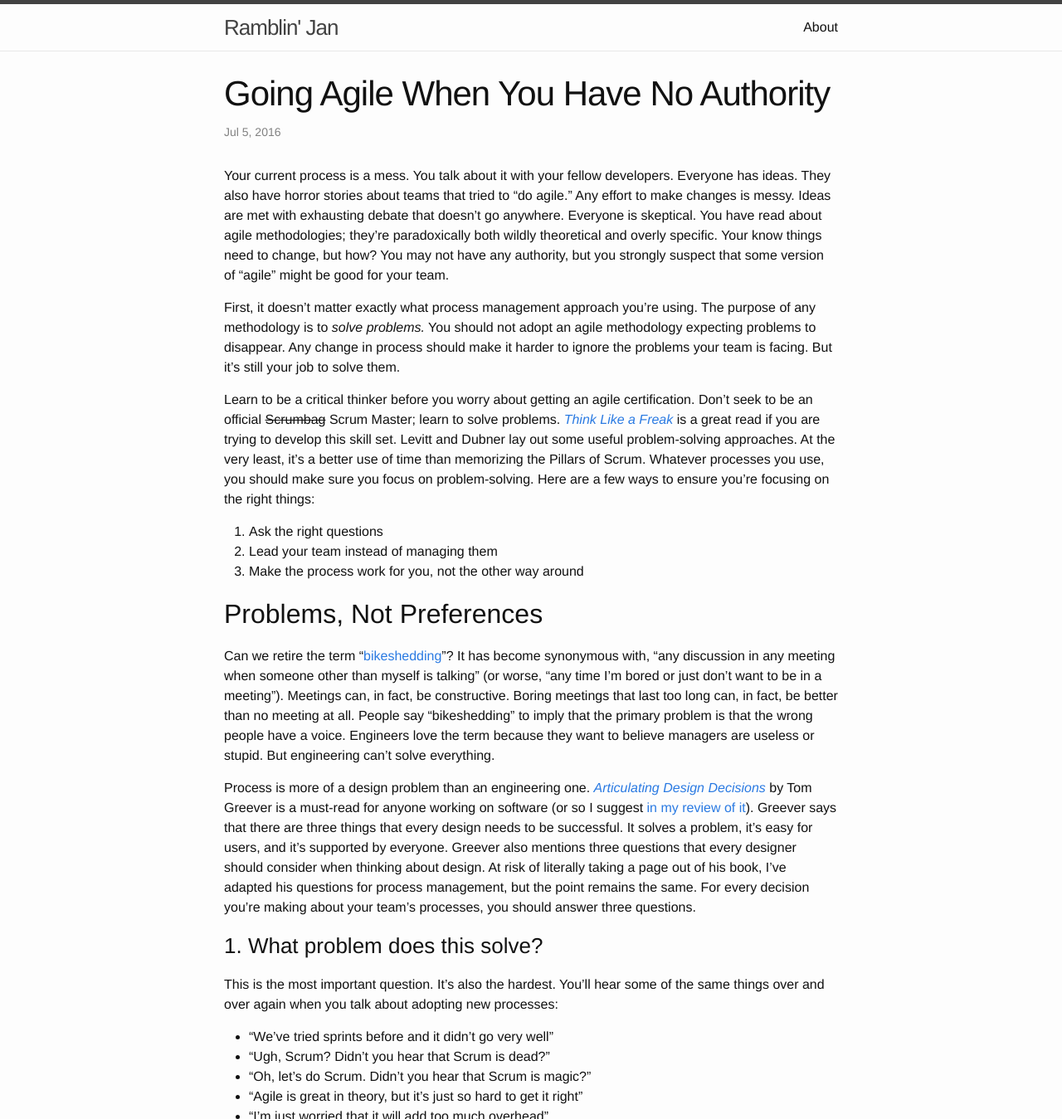
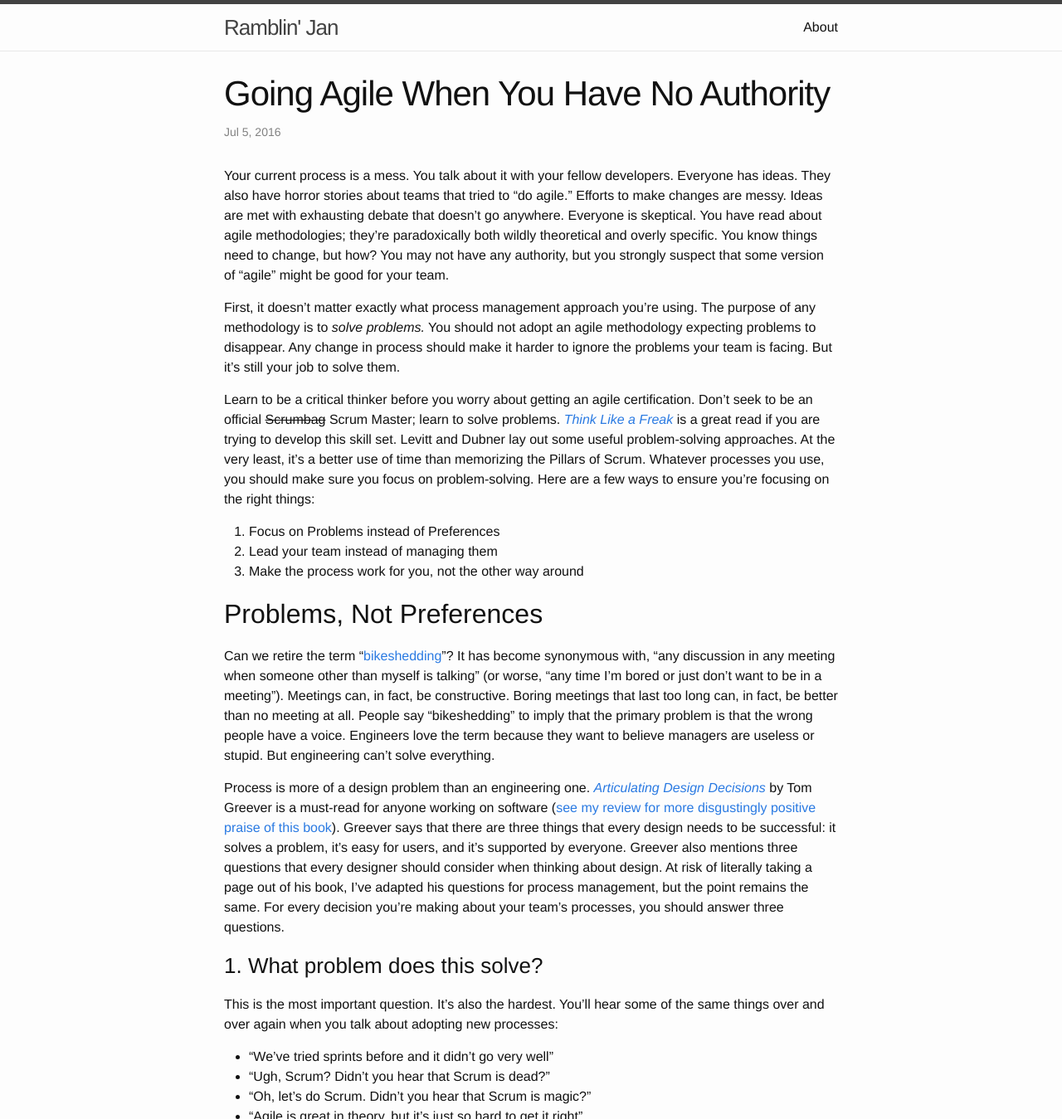
Before and after one commit to ramblinjan/ramblinjan.github.io, a Jekyll site: the page built from _posts/2016-07-04-Going Agile When You Have No Authority.md, in a window 1280 px wide and 1400 px high, cut to the strip 0-1349 px from the top of the window. Shown: the whole strip at 83% size. Built offline with Jekyll 4.4.1, drawn with Linux system fonts in a browser that asks for light colours; comment, search, counter and statistics services are not loaded; some of the changed text lies outside the part shown.

Commit message:
Update from editor feedback

```diff
--- a/_posts/2016-07-04-Going Agile When You Have No Authority.md
+++ b/_posts/2016-07-04-Going Agile When You Have No Authority.md
@@ -4,13 +4,13 @@ date: 2016-07-04 17:57:44 -0700
 title: Going Agile When You Have No Authority
 ---
 
-Your current process is a mess. You talk about it with your fellow developers. Everyone has ideas. They also have horror stories about teams that tried to "do agile." Any effort to make changes is messy. Ideas are met with exhausting debate that doesn't go anywhere. Everyone is skeptical. You have read about agile methodologies; they're paradoxically both wildly theoretical and overly specific. Your know things need to change, but how? You may not have any authority, but you strongly suspect that some version of "agile" might be good for your team.
+Your current process is a mess. You talk about it with your fellow developers. Everyone has ideas. They also have horror stories about teams that tried to "do agile." Efforts to make changes are messy. Ideas are met with exhausting debate that doesn't go anywhere. Everyone is skeptical. You have read about agile methodologies; they're paradoxically both wildly theoretical and overly specific. You know things need to change, but how? You may not have any authority, but you strongly suspect that some version of "agile" might be good for your team.
 
 First, it doesn't matter exactly what process management approach you're using. The purpose of any methodology is to *solve problems.* You should not adopt an agile methodology expecting problems to disappear. Any change in process should make it harder to ignore the problems your team is facing. But it's still your job to solve them.
 
 Learn to be a critical thinker before you worry about getting an agile certification. Don't seek to be an official ~~Scrumbag~~ Scrum Master; learn to solve problems. *[Think Like a Freak](https://amzn.com/0062218344)* is a great read if you are trying to develop this skill set. Levitt and Dubner lay out some useful problem-solving approaches. At the very least, it's a better use of time than memorizing the Pillars of Scrum. Whatever processes you use, you should make sure you focus on problem-solving. Here are a few ways to ensure you're focusing on the right things:
 
- 1. Ask the right questions
+ 1. Focus on Problems instead of Preferences
  2. Lead your team instead of managing them
  3. Make the process work for you, not the other way around
 
@@ -18,7 +18,7 @@ Learn to be a critical thinker before you worry about getting an agile certifica
 
 Can we retire the term "[bikeshedding](https://en.wikipedia.org/wiki/Law_of_triviality)"? It has become synonymous with, "any discussion in any meeting when someone other than myself is talking" (or worse, "any time I'm bored or just don't want to be in a meeting"). Meetings can, in fact, be constructive. Boring meetings that last too long can, in fact, be better than no meeting at all. People say "bikeshedding" to imply that the primary problem is that the wrong people have a voice. Engineers love the term because they want to believe managers are useless or stupid. But engineering can't solve everything.
 
-Process is more of a design problem than an engineering one. *[Articulating Design Decisions](https://amzn.com/1491921560)* by Tom Greever is a must-read for anyone working on software (or so I suggest [in my review of it](https://www.amazon.com/review/RAIU0K4YRSI4T/ref=cm_cr_rdp_perm?ie=UTF8&amp;ASIN=1491921560)). Greever says that there are three things that every design needs to be successful. It solves a problem, it's easy for users, and it's supported by everyone. Greever also mentions three questions that every designer should consider when thinking about design. At risk of literally taking a page out of his book, I've adapted his questions for process management, but the point remains the same. For every decision you're making about your team's processes, you should answer three questions.
+Process is more of a design problem than an engineering one. *[Articulating Design Decisions](https://amzn.com/1491921560)* by Tom Greever is a must-read for anyone working on software ([see my review for more disgustingly positive praise of this book](https://www.amazon.com/review/RAIU0K4YRSI4T/ref=cm_cr_rdp_perm?ie=UTF8&amp;ASIN=1491921560)). Greever says that there are three things that every design needs to be successful: it solves a problem, it's easy for users, and it's supported by everyone. Greever also mentions three questions that every designer should consider when thinking about design. At risk of literally taking a page out of his book, I've adapted his questions for process management, but the point remains the same. For every decision you're making about your team's processes, you should answer three questions.
 
 ### 1. What problem does this solve?
 
@@ -74,7 +74,7 @@ Someone on your team has to be responsible for all this. If you're reading this,
 
 In *[Credibility: How Leaders Gain and Lose It, Why People Demand It](https://amzn.com/0470651717)*, Kouzes and Posner lay out the core disciplines of leadership. The first is "Discover Yourself." Know your core competencies, but also know your weaknesses. Not everyone is well-suited to leadership. To be brutally honest, you may not be equipped drive this change on your team by yourself. If you aren't, get help from another team member and contribute in a way that plays to your strengths.
 
-Bad news: at first, you'll be responsible for most of the clerical tasks. You'll have to do the boring maintenance. Know your limits and be careful not to overextend yourself. If you're not a visual person, [maybe you should avoid an approach that requires that skill set](http://www.girlsguidetopm.com/2016/06/comparing-agile-methods-scrum-kanban-and-scrumban/). If you become too fatigued by support tasks, your day to day work is going to suffer. Even if you help your team, if your normal role suffers, your manager may axe the new process (or worse, you may find yourself [irreparably viewed as incompetent](http://sites.insead.edu/facultyresearch/research/doc.cfm?did=46698)).
+Bad news: at first, you'll be responsible for most of the clerical tasks. You'll have to do the boring maintenance. Know your limits and be careful not to overextend yourself. If you're not a visual person, [ maybe you should avoid an approach that requires that skill set](http://www.girlsguidetopm.com/2016/06/comparing-agile-methods-scrum-kanban-and-scrumban/). If you become too fatigued by support tasks, your day to day work is going to suffer. Even if you help your team, if your normal role suffers, your manager may axe the new process (or worse, you may find yourself [irreparably viewed as incompetent](http://sites.insead.edu/facultyresearch/research/doc.cfm?did=46698)).
 
 ### Know Your Team
 
@@ -118,17 +118,17 @@ In *Credibility*, Kouzes and Posner say "threat, power, position, and money do n
 
 ![](https://s3.amazonaws.com/clearvoice-media/asg_lKbrpyCMVFtSKxf0%2Frevision-%2F1467679646969-If-You-Wanna-Rock-You-Gotta-Break-The-Rules-Animated-Picture.gif)
 
-This is a lesson we can learn from usable security design. In "[Privacy and security: Usable security: how to get it](http://dl.acm.org/citation.cfm?id=1592773)," Lampson says, "If [a security measure is] hard or opaque, [users] will ignore it or work around it; given todays poor usability they are probably doing the right thing. If you force them, less useful work will get done." The same is true of your team. If your process is a pain, your team will ignore it or work around it. At most, they will do the bare minimum to follow the rules.  If you force them to follow the process to the letter, less useful work will get done. Following process is a support task. It shouldn't get in the way of their primary task: development.
+This is a lesson we can learn from usable security design. In "[Privacy and security: Usable security: how to get it](http://dl.acm.org/citation.cfm?id=1592773)," Lampson says, "If [a security measure is] hard or opaque, [users] will ignore it or work around it; given today's poor usability they are probably doing the right thing. If you force them, less useful work will get done." The same is true of your team. If your process is a pain, your team will ignore it or work around it. At most, they will do the bare minimum to follow the rules. Following process is a support task. It shouldn't get in the way of their primary task: development.
 
 Don't *police* process violations. Think critically about them. Sometimes, you will need to guide your team to get back on track. More often, you should just make sure you discuss these deviations in a retrospective. Adapt your process to your team, not the other way around.
 
 ### Don't change your tools...yet
 
-Don't switch to JIIRA. Don't start a Trello board. Even if your current tools aren't adequate, try to use them. There are two reasons for this:
+Don't switch to JIRA. Don't start a Trello board. Even if your current tools aren't adequate, try to use them. There are two reasons for this:
 
-#### Learning One Thing at a Time
+#### It's easier to learn one thing at a time
 
-It's easier to learn one thing at a time. Your team will already have an increased cognitive load when changing processes. You are guiding their behaviors. As Sunstein and Thaler note in *[Nudge](https://amzn.com/014311526X)*, this is a serious responsibility. Make sure you're not overloading everyone's brain with irrelevant information.
+Your team will already have an increased cognitive load when changing processes. You are guiding their behaviors. As Sunstein and Thaler note in *[Nudge](https://amzn.com/014311526X)*, this is a serious responsibility. Make sure you're not overloading everyone's brain with irrelevant information.
 
 [![ladders may be considered to be a special and perhaps degenerate case of stairs](https://s3.amazonaws.com/clearvoice-media/asg_lKbrpyCMVFtSKxf0%2Fart_WUubUOp9wdTsZ5WK%2F1467567538399-comic2-2390.png)](http://www.qwantz.com/index.php?comic=2379)
 
```
Also changed, not shown: other parts of _posts/2016-07-04-Going Agile When You Have No Authority.md (+1 -1 lines).
